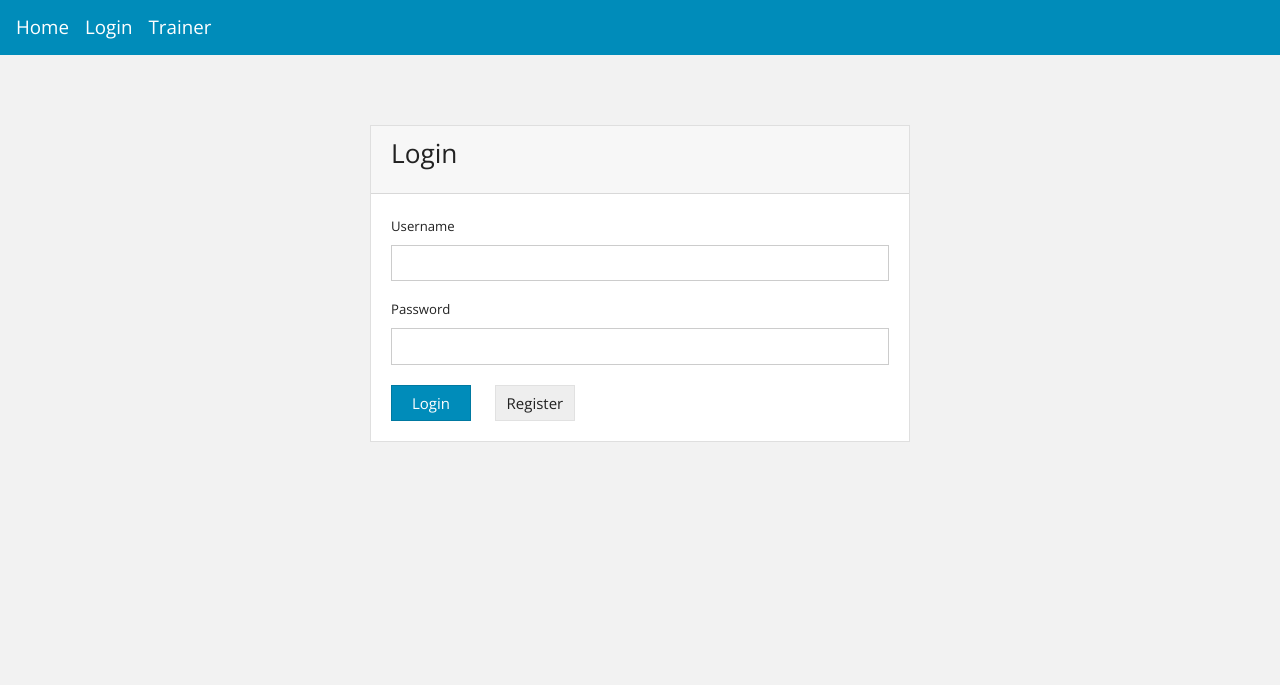
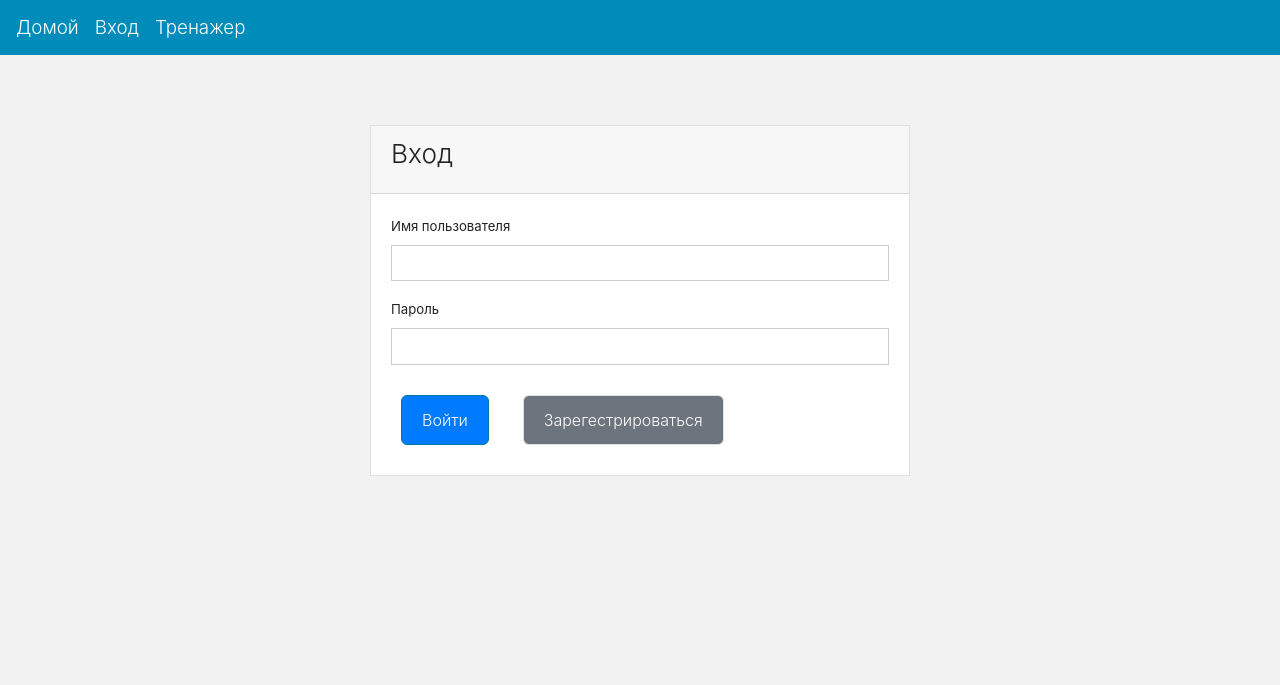
Before and after one commit to MistakeTZ/Typer, a PHP site: page /login in a window 1280 px wide. Shown: the top 685 px of the page. Run offline with PHP 8.4, Linux system fonts and the light colour scheme; some web fonts are replaced.

Commit message:
rusification

```diff
--- a/assets/css/style.css
+++ b/assets/css/style.css
@@ -30,3 +30,26 @@ footer a {
     justify-self: center;
     margin-top: 10px;
 }
+
+.btn {
+    display: inline-block;
+    margin: 10px;
+    padding: 12px 20px;
+    font-size: 16px;
+    text-decoration: none;
+    border-radius: 6px;
+}
+
+.btn-primary {
+    background-color: #007bff;
+    color: white;
+}
+
+.btn-secondary {
+    background-color: #6c757d;
+    color: white;
+}
+
+.btn:hover {
+    opacity: 0.9;
+}
--- a/views/layout.php
+++ b/views/layout.php
@@ -11,9 +11,9 @@
 <body>
 
 <nav class="navbar navbar-expand-lg navbar-dark bg-primary">
-  <a class="navbar-brand" href="/">Home</a>
-  <a class="navbar-brand" href="/login">Login</a>
-  <a class="navbar-brand" href="/trainer">Trainer</a>
+  <a class="navbar-brand" href="/">Домой</a>
+  <a class="navbar-brand" href="/login">Вход</a>
+  <a class="navbar-brand" href="/trainer">Тренажер</a>
 </nav>
 
     <main style="padding: 20px;">
--- a/views/login.php
+++ b/views/login.php
@@ -32,7 +32,7 @@
                     header('Location: /');
                 }
                 else {
-                    echo "<p style='color: red'>Invalid username or password</p>";
+                    echo "<p style='color: red'>Неверное имя польлзователя или пароль</p>";
                 }
             }
         }
@@ -44,21 +44,21 @@
         <div class="col-md-6 offset-md-3">
             <div class="card">
                 <div class="card-header">
-                    <h3 class="card-title">Login</h3>
+                    <h3 class="card-title">Вход</h3>
                 </div>
                 <div class="card-body">
                     <form action="login" method="post">
                         <div class="form-group">
-                            <label for="username">Username</label>
+                            <label for="username">Имя пользователя</label>
                             <input type="text" class="form-control" id="username" name="username" required>
                         </div>
                         <div class="form-group">
-                            <label for="password">Password</label>
+                            <label for="password">Пароль</label>
                             <input type="password" class="form-control" id="password" name="password" required>
                         </div>
                         <div style="margin-top: 20px">
-                            <button type="submit" name="login" class="btn btn-primary">Login</button>
-                            <button type="submit" name="register" class="btn btn-secondary">Register</button>
+                            <button type="submit" name="login" class="btn btn-primary">Войти</button>
+                            <button type="submit" name="register" class="btn btn-secondary">Зарегестрироваться</button>
                         </div>
                     </form>
                 </div>
```
Also changed, not shown: views/history.php (+13 -0 lines), views/home.php (+4 -22 lines), views/results.php (+0 -23 lines).
